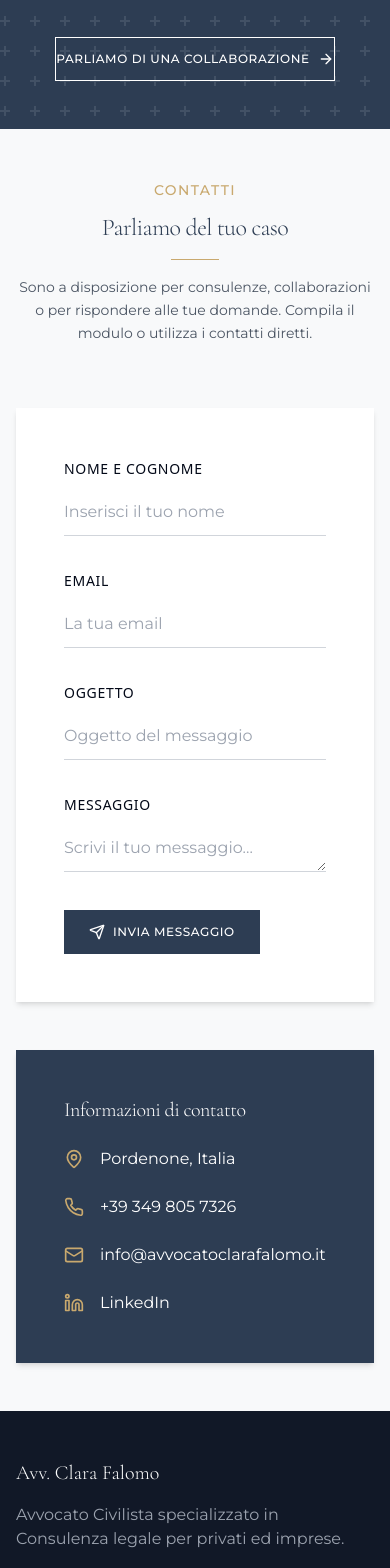
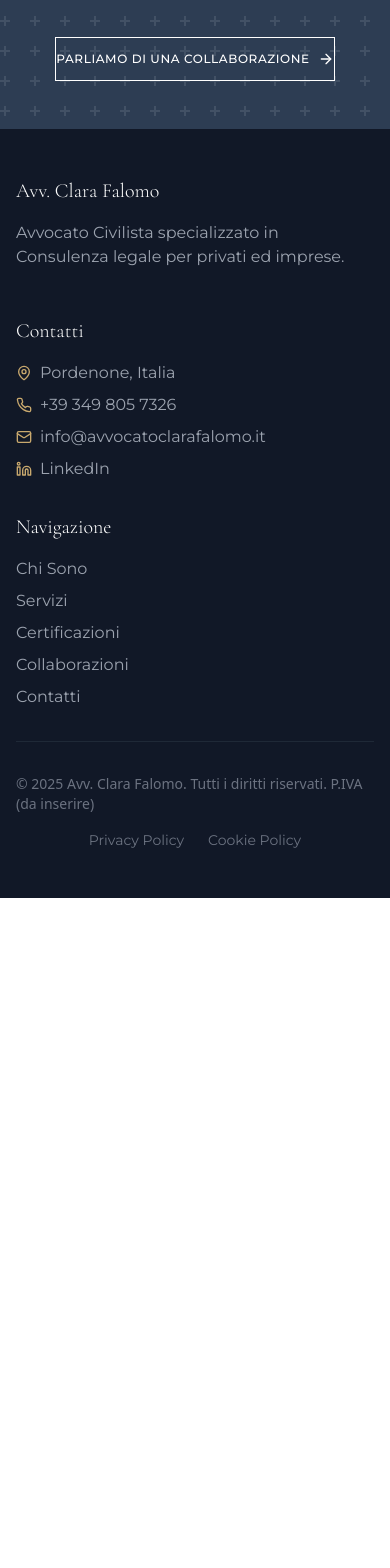
Before and after one commit to axelfleureau/avvocato-clara-falomo-boilerplate, a Next.js app: page / in a window 390 px wide. Shown: the part 7160-8728 px from the top of the page. After the commit the page ends 8058 px from the top, so only its background shows below. Built offline with nearby package versions, Linux system fonts and the light colour scheme.

Commit message:
Rimossa sezione contatti dal sito

```diff
--- a/app/page.tsx
+++ b/app/page.tsx
@@ -7,7 +7,6 @@ import AboutSection from "@/components/about-section"
 import CertificationsSection from "@/components/certifications-section"
 import ServicesSection from "@/components/services-section"
 import CollaborationSection from "@/components/collaboration-section"
-import ContactSection from "@/components/contact-section"
 import Footer from "@/components/footer"
 import ScrollProgressIndicator from "@/components/scroll-progress-indicator"
 import SectionNavigator from "@/components/section-navigator"
@@ -17,14 +16,12 @@ export default function Home() {
   const [activeSection, setActiveSection] = useState("hero")
 
   useEffect(() => {
-    // Simulate loading time
     const timer = setTimeout(() => {
       setLoading(false)
     }, 2500)
 
     const handleScroll = () => {
-      // Update active section based on scroll position
-      const sections = ["hero", "about", "services", "certifications", "collaboration", "contact"]
+      const sections = ["hero", "about", "services", "certifications", "collaboration"]
 
       for (const section of sections) {
         const element = document.getElementById(section)
@@ -58,7 +55,6 @@ export default function Home() {
       <ServicesSection />
       <CertificationsSection />
       <CollaborationSection />
-      <ContactSection />
       <Footer />
     </main>
   )
--- a/components/contact-section.tsx
+++ /dev/null
@@ -1,275 +0,0 @@
-"use client"
-
-import type React from "react"
-
-import { useState, useRef } from "react"
-import { motion, useInView } from "framer-motion"
-import { Mail, Phone, Linkedin, MapPin, Send, CheckCircle } from "lucide-react"
-
-const ContactSection = () => {
-  const ref = useRef(null)
-  const isInView = useInView(ref, { once: true, amount: 0.3 })
-
-  const [formState, setFormState] = useState({
-    name: "",
-    email: "",
-    subject: "",
-    message: "",
-  })
-
-  const [isSubmitting, setIsSubmitting] = useState(false)
-  const [isSubmitted, setIsSubmitted] = useState(false)
-
-  const handleChange = (e: React.ChangeEvent<HTMLInputElement | HTMLTextAreaElement>) => {
-    const { name, value } = e.target
-    setFormState((prev) => ({ ...prev, [name]: value }))
-  }
-
-  const handleSubmit = async (e: React.FormEvent) => {
-    e.preventDefault()
-    setIsSubmitting(true)
-
-    // Simulate form submission
-    await new Promise((resolve) => setTimeout(resolve, 1500))
-
-    setIsSubmitting(false)
-    setIsSubmitted(true)
-    setFormState({
-      name: "",
-      email: "",
-      subject: "",
-      message: "",
-    })
-
-    // Reset success message after 5 seconds
-    setTimeout(() => {
-      setIsSubmitted(false)
-    }, 5000)
-  }
-
-  const containerVariants = {
-    hidden: { opacity: 0 },
-    visible: {
-      opacity: 1,
-      transition: {
-        staggerChildren: 0.1,
-      },
-    },
-  }
-
-  const itemVariants = {
-    hidden: { opacity: 0, y: 20 },
-    visible: {
-      opacity: 1,
-      y: 0,
-      transition: {
-        duration: 0.6,
-        ease: "easeOut",
-      },
-    },
-  }
-
-  const formVariants = {
-    hidden: { opacity: 0, y: 30 },
-    visible: {
-      opacity: 1,
-      y: 0,
-      transition: {
-        duration: 0.6,
-        ease: "easeOut",
-      },
-    },
-  }
-
-  const contactInfoVariants = {
-    hidden: { opacity: 0, x: 30 },
-    visible: {
-      opacity: 1,
-      x: 0,
-      transition: {
-        duration: 0.6,
-        ease: "easeOut",
-      },
-    },
-  }
-
-  return (
-    <section id="contact" ref={ref} className="section-padding bg-pearl-gray">
-      <div className="container-custom">
-        <motion.div
-          variants={containerVariants}
-          initial="hidden"
-          animate={isInView ? "visible" : "hidden"}
-          className="max-w-3xl mx-auto text-center mb-16"
-        >
-          <motion.span variants={itemVariants} className="text-gold uppercase tracking-widest text-sm font-medium">
-            Contatti
-          </motion.span>
-          <motion.h2 variants={itemVariants} className="heading-lg text-primary mt-3">
-            Parliamo del tuo caso
-          </motion.h2>
-          <motion.div variants={itemVariants} className="decorative-line mx-auto" />
-          <motion.p variants={itemVariants} className="text-body">
-            Sono a disposizione per consulenze, collaborazioni o per rispondere alle tue domande. Compila il modulo o
-            utilizza i contatti diretti.
-          </motion.p>
-        </motion.div>
-
-        <div className="grid lg:grid-cols-5 gap-12">
-          <motion.div
-            variants={formVariants}
-            initial="hidden"
-            animate={isInView ? "visible" : "hidden"}
-            className="lg:col-span-3 bg-white p-12 shadow-md"
-          >
-            {isSubmitted ? (
-              <div className="flex flex-col items-center justify-center py-12">
-                <CheckCircle className="h-16 w-16 text-green-500 mb-4" />
-                <h3 className="heading-md text-primary mb-2">Messaggio Inviato!</h3>
-                <p className="text-gray-600 text-center">
-                  Grazie per avermi contattato. Risponderò al più presto alla tua richiesta.
-                </p>
-              </div>
-            ) : (
-              <form onSubmit={handleSubmit} className="space-y-8">
-                <div className="grid md:grid-cols-2 gap-8">
-                  <div className="space-y-2">
-                    <label htmlFor="name" className="text-sm font-medium uppercase tracking-wider">
-                      Nome e Cognome
-                    </label>
-                    <input
-                      id="name"
-                      name="name"
-                      value={formState.name}
-                      onChange={handleChange}
-                      placeholder="Inserisci il tuo nome"
-                      className="w-full form-input bg-transparent"
-                      required
-                    />
-                  </div>
-                  <div className="space-y-2">
-                    <label htmlFor="email" className="text-sm font-medium uppercase tracking-wider">
-                      Email
-                    </label>
-                    <input
-                      id="email"
-                      name="email"
-                      type="email"
-                      value={formState.email}
-                      onChange={handleChange}
-                      placeholder="La tua email"
-                      className="w-full form-input bg-transparent"
-                      required
-                    />
-                  </div>
-                </div>
-                <div className="space-y-2">
-                  <label htmlFor="subject" className="text-sm font-medium uppercase tracking-wider">
-                    Oggetto
-                  </label>
-                  <input
-                    id="subject"
-                    name="subject"
-                    value={formState.subject}
-                    onChange={handleChange}
-                    placeholder="Oggetto del messaggio"
-                    className="w-full form-input bg-transparent"
-                    required
-                  />
-                </div>
-                <div className="space-y-2">
-                  <label htmlFor="message" className="text-sm font-medium uppercase tracking-wider">
-                    Messaggio
-                  </label>
-                  <textarea
-                    id="message"
-                    name="message"
-                    value={formState.message}
-                    onChange={handleChange}
-                    placeholder="Scrivi il tuo messaggio..."
-                    rows={6}
-                    className="w-full form-input bg-transparent"
-                    required
-                  />
-                </div>
-                <button type="submit" className="btn btn-primary" disabled={isSubmitting}>
-                  {isSubmitting ? (
-                    <span className="flex items-center">
-                      <svg
-                        className="animate-spin -ml-1 mr-2 h-4 w-4 text-white"
-                        xmlns="http://www.w3.org/2000/svg"
-                        fill="none"
-                        viewBox="0 0 24 24"
-                      >
-                        <circle
-                          className="opacity-25"
-                          cx="12"
-                          cy="12"
-                          r="10"
-                          stroke="currentColor"
-                          strokeWidth="4"
-                        ></circle>
-                        <path
-                          className="opacity-75"
-                          fill="currentColor"
-                          d="M4 12a8 8 0 018-8V0C5.373 0 0 5.373 0 12h4zm2 5.291A7.962 7.962 0 014 12H0c0 3.042 1.135 5.824 3 7.938l3-2.647z"
-                        ></path>
-                      </svg>
-                      Invio in corso...
-                    </span>
-                  ) : (
-                    <span className="flex items-center">
-                      <Send className="mr-2 h-4 w-4" /> Invia messaggio
-                    </span>
-                  )}
-                </button>
-              </form>
-            )}
-          </motion.div>
-
-          <motion.div
-            variants={contactInfoVariants}
-            initial="hidden"
-            animate={isInView ? "visible" : "hidden"}
-            className="lg:col-span-2"
-          >
-            <div className="bg-primary text-white p-12 shadow-md h-full">
-              <h3 className="heading-md mb-6">Informazioni di contatto</h3>
-              <div className="space-y-6">
-                <div className="flex items-center">
-                  <MapPin className="h-5 w-5 mr-4 text-gold" />
-                  <p>Pordenone, Italia</p>
-                </div>
-                <div className="flex items-center">
-                  <Phone className="h-5 w-5 mr-4 text-gold" />
-                  <a href="tel:+393498057326" className="hover:underline">
-                    +39 349 805 7326
-                  </a>
-                </div>
-                <div className="flex items-center">
-                  <Mail className="h-5 w-5 mr-4 text-gold" />
-                  <a href="mailto:info@avvocatoclarafalomo.it" className="hover:underline">
-                    info@avvocatoclarafalomo.it
-                  </a>
-                </div>
-                <div className="flex items-center">
-                  <Linkedin className="h-5 w-5 mr-4 text-gold" />
-                  <a
-                    href="https://www.linkedin.com/in/clara-falomo-41a76a224/"
-                    target="_blank"
-                    rel="noopener noreferrer"
-                    className="hover:underline"
-                  >
-                    LinkedIn
-                  </a>
-                </div>
-              </div>
-            </div>
-          </motion.div>
-        </div>
-      </div>
-    </section>
-  )
-}
-
-export default ContactSection
```
